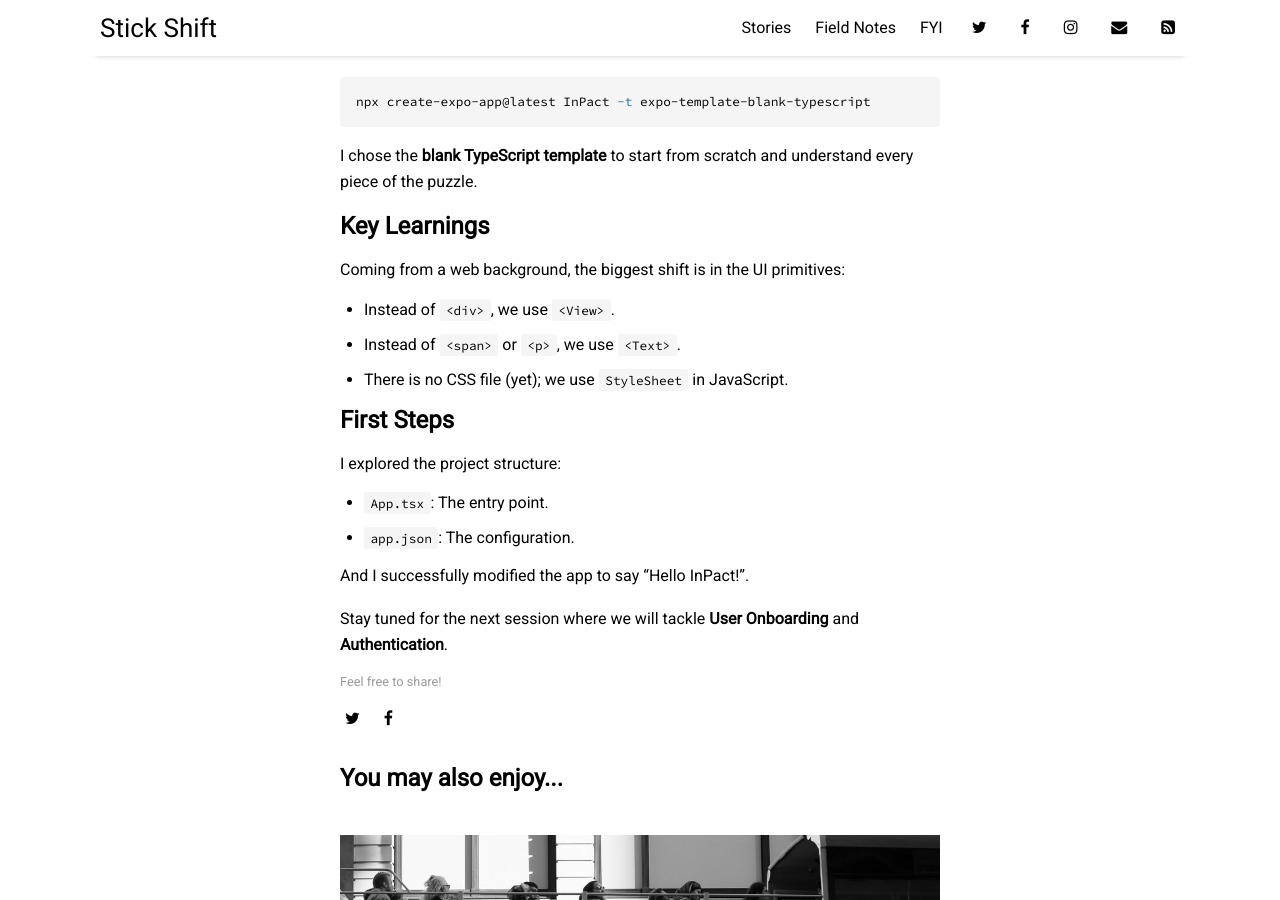
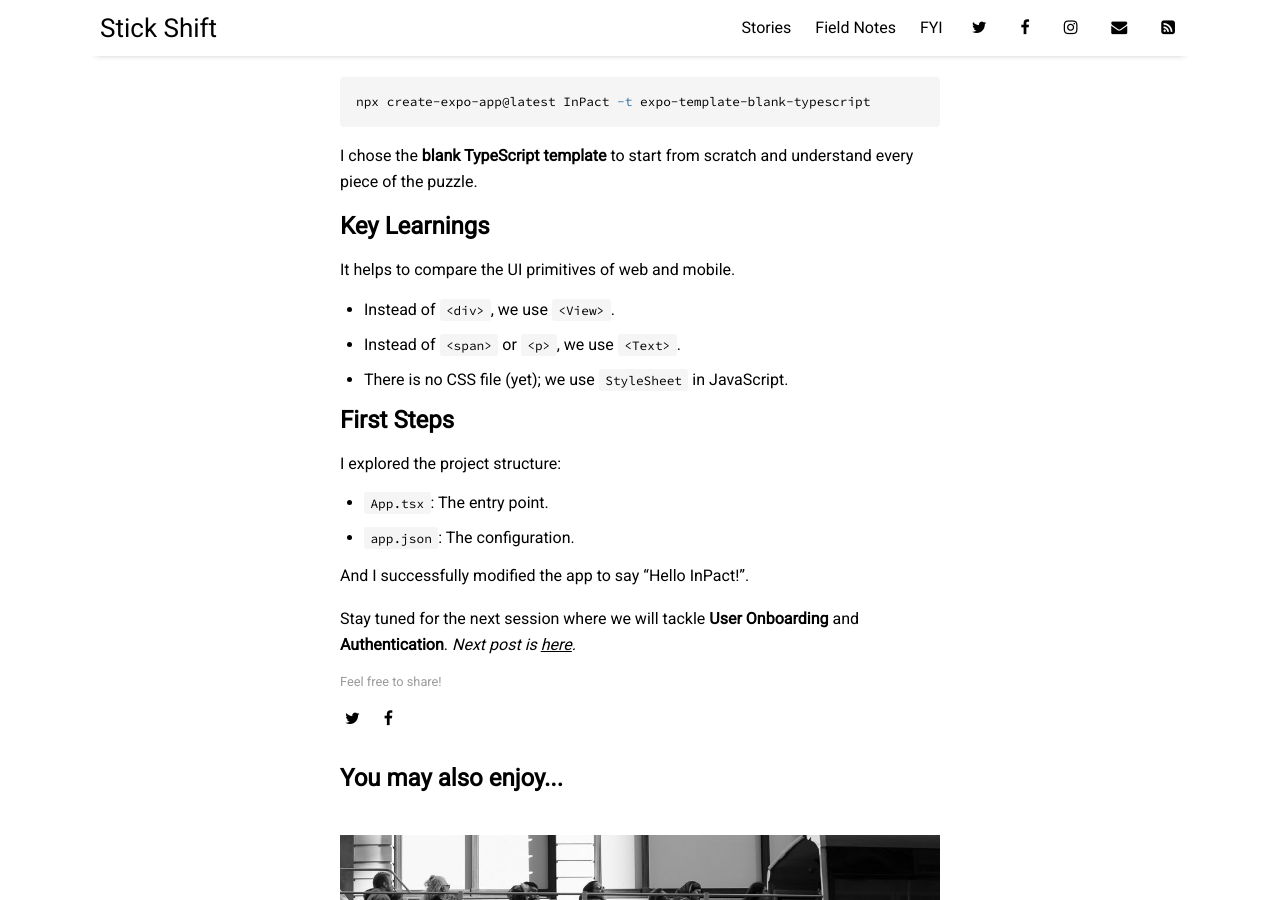
Before and after one commit to radlakha/radlakha.github.io, a Jekyll site: the page built from _posts/2025-11-23-Starting-My-Journey-with-React-Native.md, in a window 1280 px wide and 900 px high, scrolled down 835 px. Built offline with Jekyll 4.4.1, drawn with Linux system fonts in a browser that asks for light colours; nearby versions of some CDN libraries.

Commit message:
Add forward link

```diff
--- a/_posts/2025-11-23-Starting-My-Journey-with-React-Native.md
+++ b/_posts/2025-11-23-Starting-My-Journey-with-React-Native.md
@@ -24,7 +24,7 @@ npx create-expo-app@latest InPact -t expo-template-blank-typescript
 I chose the **blank TypeScript template** to start from scratch and understand every piece of the puzzle.
 
 ## Key Learnings
-Coming from a web background, the biggest shift is in the UI primitives:
+It helps to compare the UI primitives of web and mobile.
 *   Instead of `<div>`, we use `<View>`.
 *   Instead of `<span>` or `<p>`, we use `<Text>`.
 *   There is no CSS file (yet); we use `StyleSheet` in JavaScript.
@@ -37,3 +37,4 @@ I explored the project structure:
 And I successfully modified the app to say "Hello InPact!".
 
 Stay tuned for the next session where we will tackle **User Onboarding** and **Authentication**.
+*Next post is [here](/2025-11-24-React-Native-Fundamentals/).*
```
